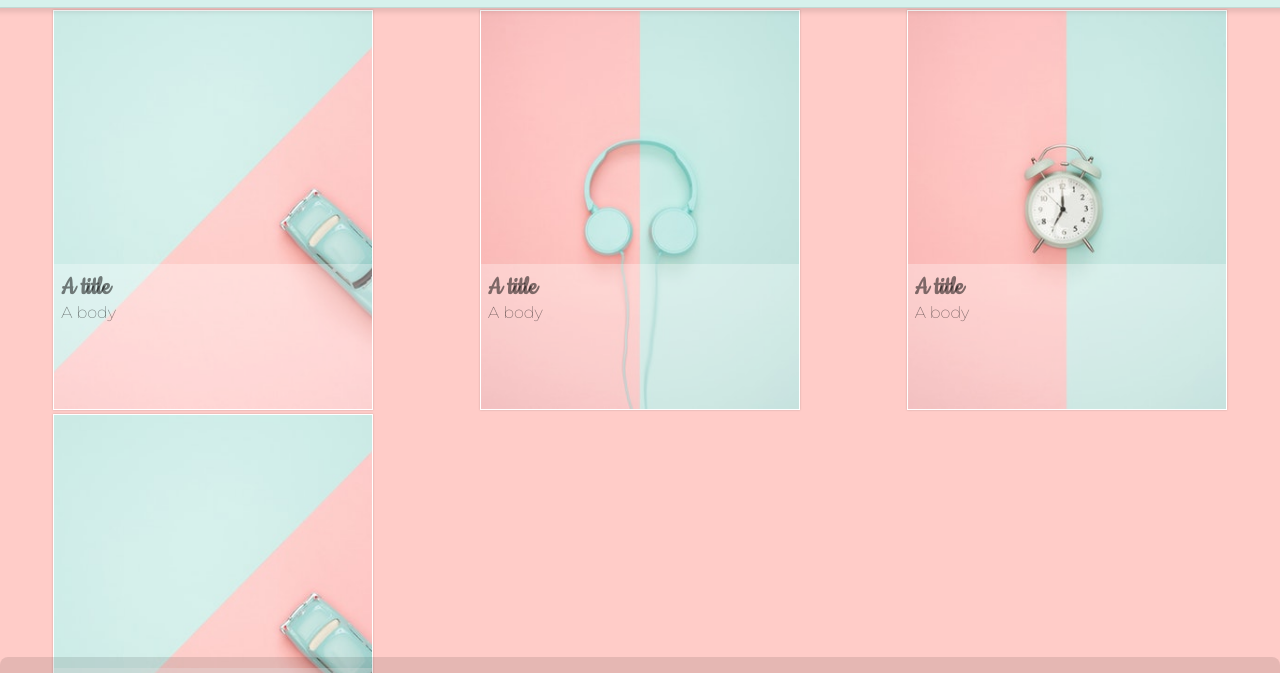
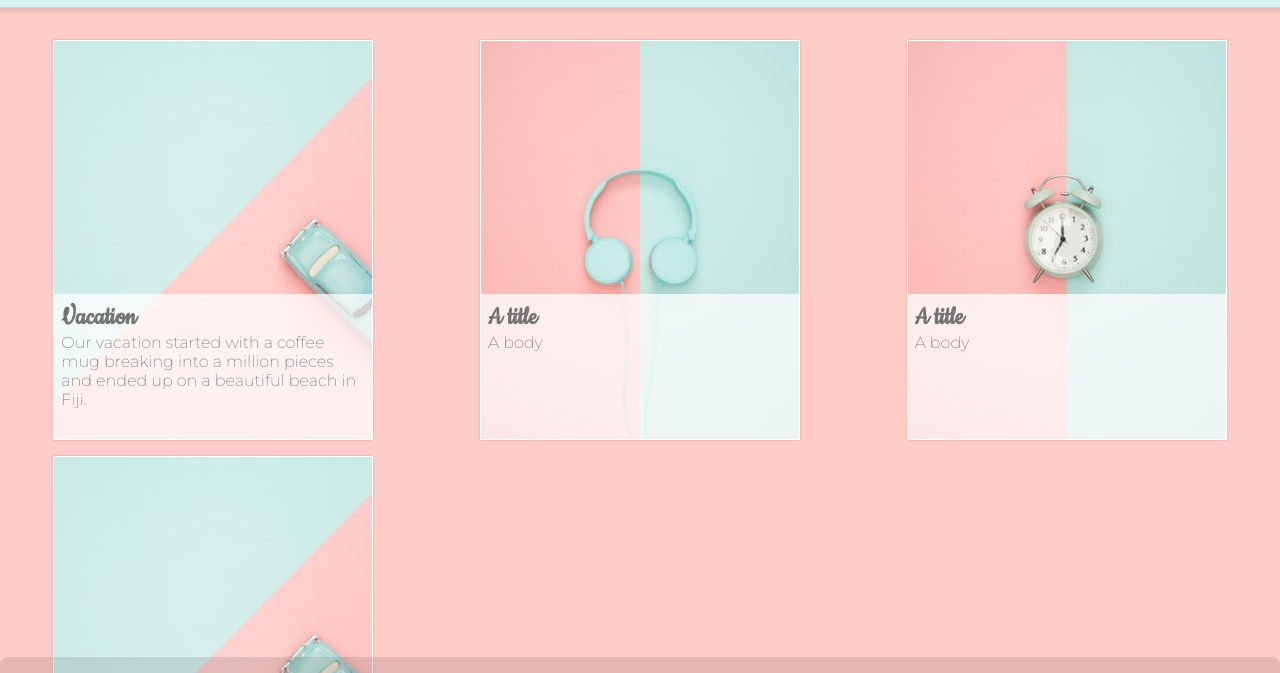
Before and after one commit to OneMuppet/onemuppet.github.io, a website with bundled scripts: page index.html in a window 1280 px wide. Shown: the part 49-722 px from the top of the page. Built offline with nearby package versions, Linux system fonts and the light colour scheme.

Commit message:
minor changes

```diff
--- a/components/tq-card.js
+++ b/components/tq-card.js
@@ -20,14 +20,13 @@ class TqCard extends HTMLElement {
           display: block;
         }
         .card {
-          margin: 2px var(--space-s);
+          margin: var(--space-s);
           padding: 0;
           color: var(--dark);
           background: #fff;
           height: 400px;
           width: 320px;
           position: relative;
-          color: rgba(0,0,0,0.5);
         }
         .body {
           padding: var(--space-s);
@@ -35,7 +34,8 @@ class TqCard extends HTMLElement {
           bottom: 0;
           left: 0;
           right: 0;
-          background: rgba(255,255,255,0.3);
+          background: rgba(255,255,255,0.75);
+          font-size: 16px;
           height: 130px;
         }
         ::slotted(h3) {
--- a/components/tq-section-list.js
+++ b/components/tq-section-list.js
@@ -139,7 +139,7 @@ class TqSectionList extends HTMLElement {
         }
         a.active {
           background: #fff;
-          border: 1px solid var(--light);
+          border: 1px solid var(--dark);
         }
         li {
           list-style: none;
--- a/components/tq-section.js
+++ b/components/tq-section.js
@@ -20,6 +20,7 @@ class TqSection extends HTMLElement {
           display: grid;
           grid-template-columns: repeat(auto-fill, minmax(360px, 1fr));
           justify-items: center;
+          padding: 24px 0;
         }
         a {
           text-decoration: none;
--- a/index.html
+++ b/index.html
@@ -32,8 +32,9 @@
         <tq-section>
           <tq-card>
             <img slot="img" src="images/card-1.jpg" />
-            <h3 slot="title">A title</h3>
-            <div slot="body">A body</div>
+            <h3 slot="title">Vacation</h3>
+            <div slot="body">Our vacation started with a coffee mug breaking into a million pieces and ended up
+              on a beautiful beach in Fiji.</div>
           </tq-card>
           <tq-card>
             <img slot="img" src="images/card-2.jpg" />
--- a/styles/main.css
+++ b/styles/main.css
@@ -2,7 +2,7 @@
 :root {
   --top: #d6f1ec;
   --bottom: #ffccc8;
-  --dark: #262F34;
+  --dark: rgb(116, 116, 116);
   --light: #fff;
   --grey: rgb(140, 140, 140);
   --space-s: 8px;
```
